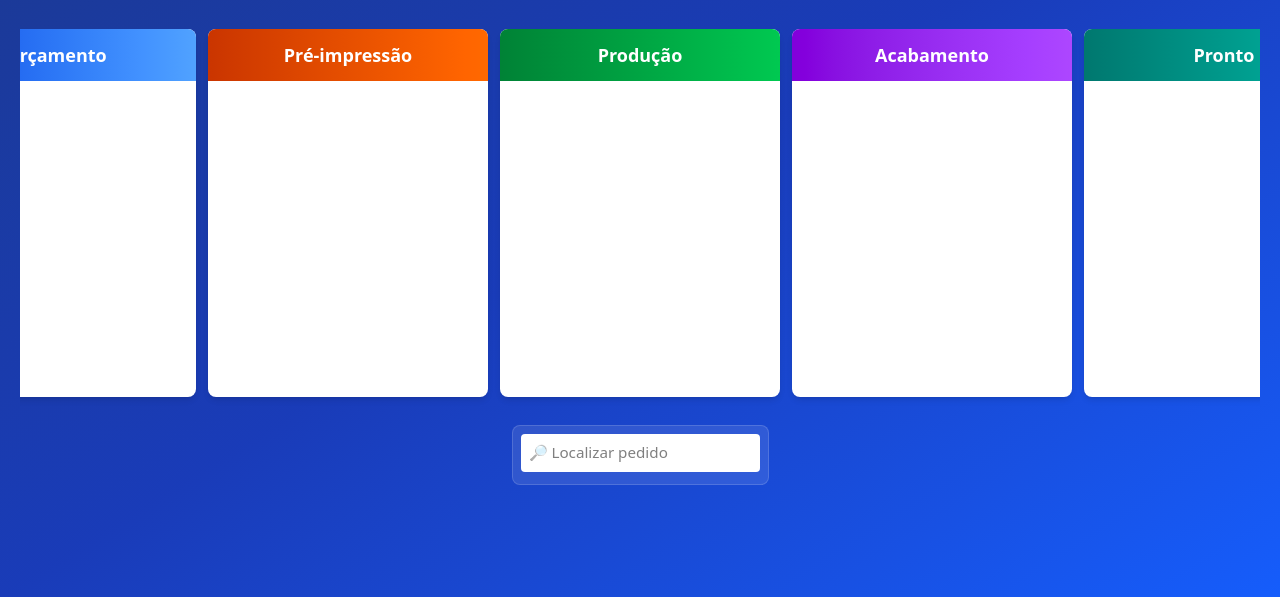
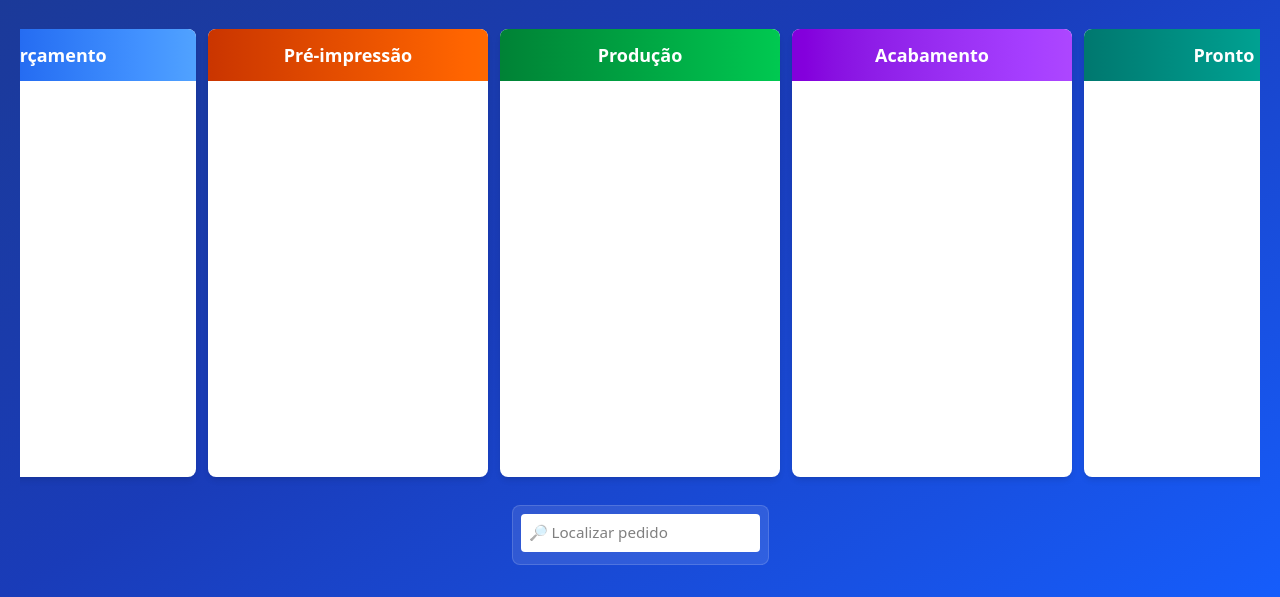
Before and after one commit to rodrigo847/kanban_scrum, a website: page public/index.html in a window 1280 px wide. Shown: the part 203-800 px from the top of the page. Drawn offline with Linux system fonts and the light colour scheme; no server answers.

Commit message:
ajusta altura das colunas no desktop

```diff
--- a/public/index.html
+++ b/public/index.html
@@ -41,7 +41,7 @@
 
         @media (min-width: 768px) {
             .kanban-shell {
-                max-height: 90vh;
+                max-height: 100vh;
                 overflow: hidden;
             }
 
@@ -103,7 +103,7 @@
         <!-- Board -->
         <div class="kanban-board flex flex-col gap-3 pb-4 items-stretch w-full h-full flex-1 overflow-y-auto">
             <!-- Coluna: Orçamento -->
-            <div class="kanban-col min-w-0 bg-white rounded-lg shadow-md flex flex-col w-full h-[95vh] md:w-[70vh] md:h-[95vh]">
+            <div class="kanban-col min-w-0 bg-white rounded-lg shadow-md flex flex-col w-full h-[95vh] md:w-[70vh] md:h-full">
                 <div class="bg-gradient-to-r from-blue-700 to-blue-400 text-white px-3 sm:px-4 py-2 sm:py-3 rounded-t-lg font-bold text-center text-base sm:text-lg">
                     Orçamento
                 </div>
@@ -112,7 +112,7 @@
             </div>
 
             <!-- Coluna: Pré-impressão -->
-            <div class="kanban-col min-w-0 bg-white rounded-lg shadow-md flex flex-col w-full h-[95vh] md:w-[70vh] md:h-[95vh]">
+            <div class="kanban-col min-w-0 bg-white rounded-lg shadow-md flex flex-col w-full h-[95vh] md:w-[70vh] md:h-full">
                 <div class="bg-gradient-to-r from-orange-700 to-orange-500 text-white px-3 sm:px-4 py-2 sm:py-3 rounded-t-lg font-bold text-center text-base sm:text-lg">
                     Pré-impressão
                 </div>
@@ -121,7 +121,7 @@
             </div>
 
             <!-- Coluna: Produção -->
-            <div class="kanban-col min-w-0 bg-white rounded-lg shadow-md flex flex-col w-full h-[95vh] md:w-[70vh] md:h-[95vh]">
+            <div class="kanban-col min-w-0 bg-white rounded-lg shadow-md flex flex-col w-full h-[95vh] md:w-[70vh] md:h-full">
                 <div class="bg-gradient-to-r from-green-700 to-green-500 text-white px-3 sm:px-4 py-2 sm:py-3 rounded-t-lg font-bold text-center text-base sm:text-lg">
                     Produção
                 </div>
@@ -130,7 +130,7 @@
             </div>
 
             <!-- Coluna: Acabamento -->
-            <div class="kanban-col min-w-0 bg-white rounded-lg shadow-md flex flex-col w-full h-[95vh] md:w-[70vh] md:h-[95vh]">
+            <div class="kanban-col min-w-0 bg-white rounded-lg shadow-md flex flex-col w-full h-[95vh] md:w-[70vh] md:h-full">
                 <div class="bg-gradient-to-r from-purple-700 to-purple-500 text-white px-3 sm:px-4 py-2 sm:py-3 rounded-t-lg font-bold text-center text-base sm:text-lg">
                     Acabamento
                 </div>
@@ -139,7 +139,7 @@
             </div>
 
             <!-- Coluna: Pronto -->
-            <div class="kanban-col min-w-0 bg-white rounded-lg shadow-md flex flex-col w-full h-[95vh] md:w-[70vh] md:h-[95vh]">
+            <div class="kanban-col min-w-0 bg-white rounded-lg shadow-md flex flex-col w-full h-[95vh] md:w-[70vh] md:h-full">
                 <div class="bg-gradient-to-r from-teal-700 to-teal-500 text-white px-3 sm:px-4 py-2 sm:py-3 rounded-t-lg font-bold text-center text-base sm:text-lg">
                     Pronto
                 </div>
```
